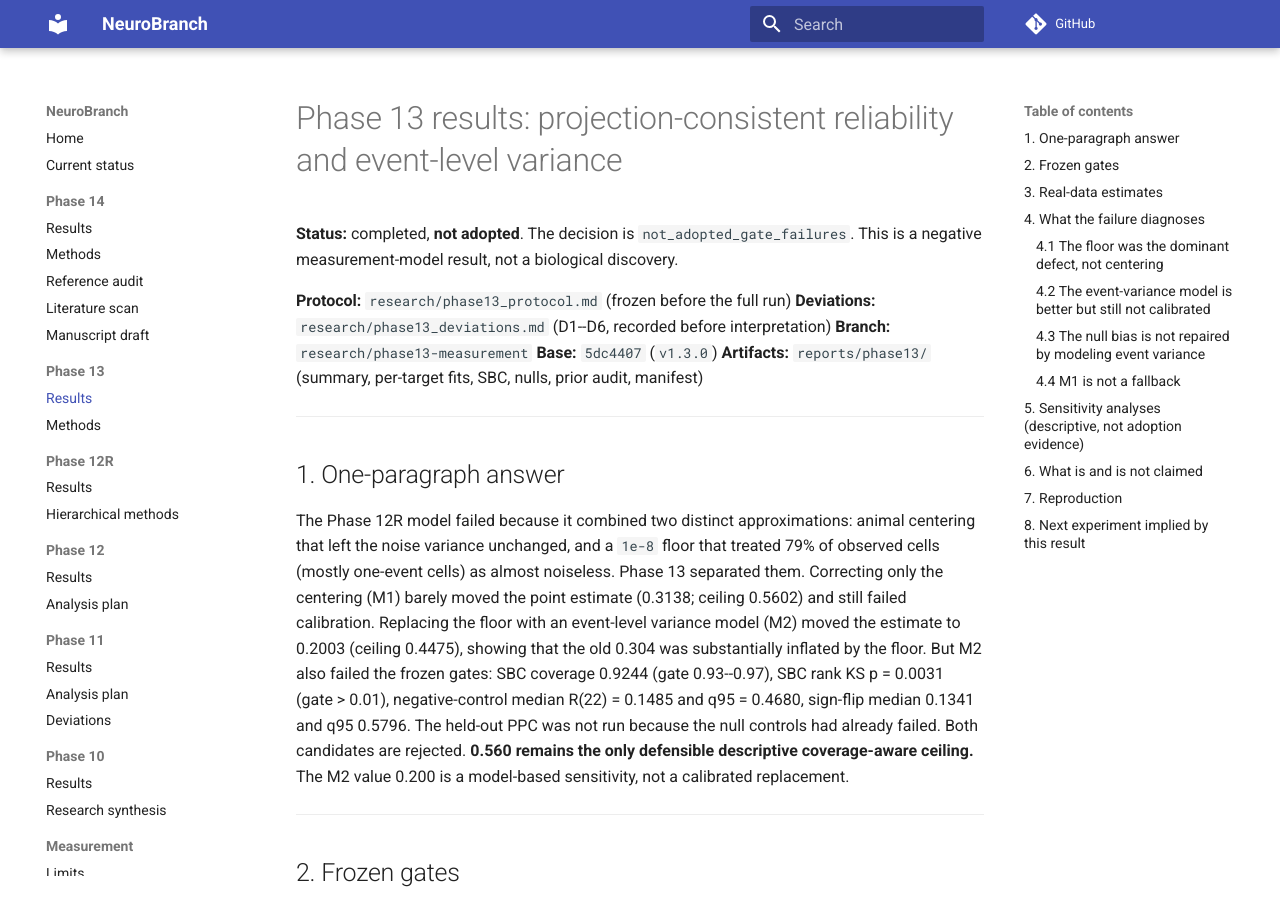
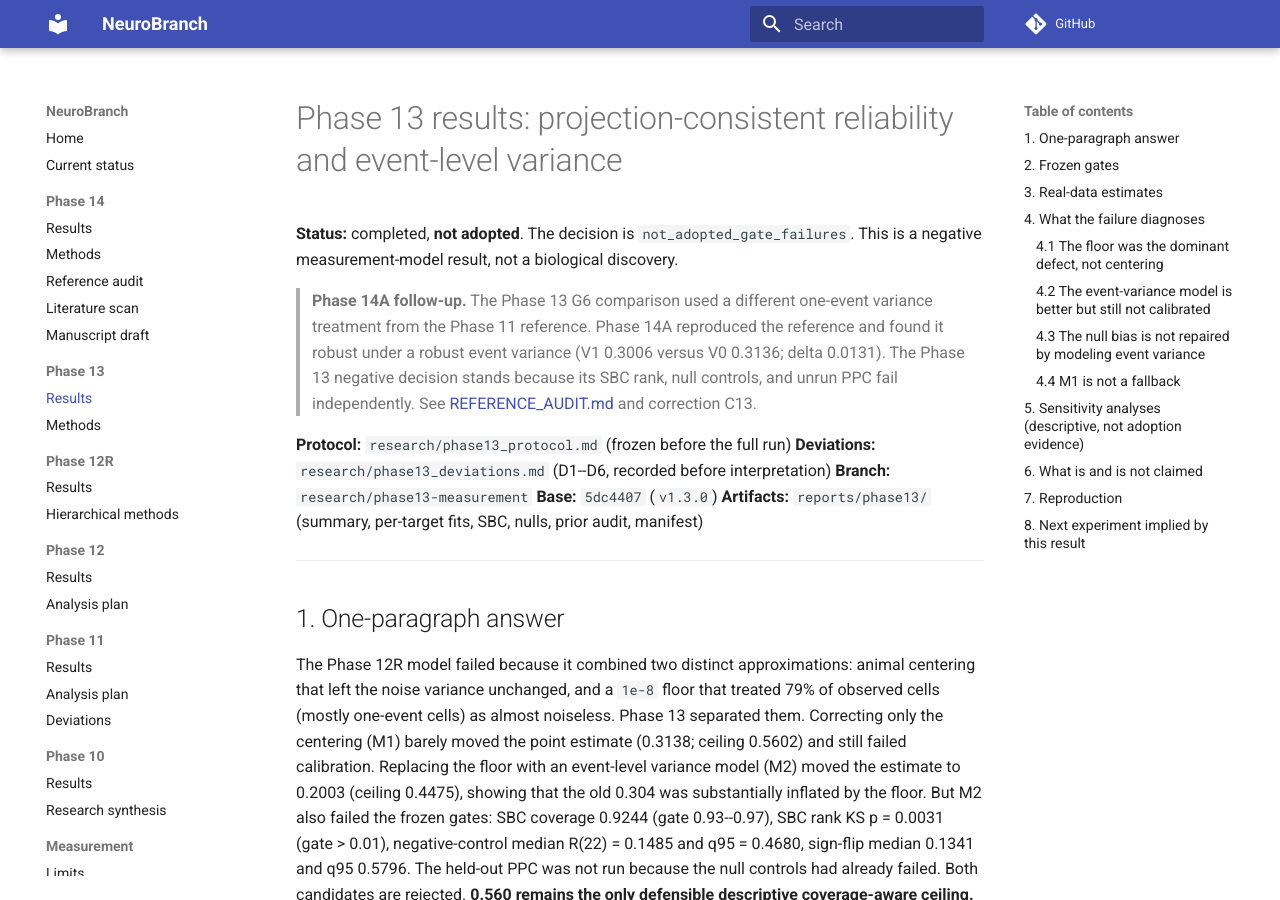
Before and after one commit to toniIepure25/neurobranch-celegans, an MkDocs documentation site: the page built from docs/PHASE13_RESULTS.md, in a window 1280 px wide and 900 px high. Built offline with MkDocs 1.6.1 and Material for MkDocs 9.7.7, drawn with Linux system fonts in a browser that asks for light colours; comment, search, counter and statistics services are not loaded.

Commit message:
docs: link Phase 13 G6 to the Phase 14A audit

```diff
--- a/docs/PHASE13_RESULTS.md
+++ b/docs/PHASE13_RESULTS.md
@@ -3,6 +3,13 @@
 **Status:** completed, **not adopted**. The decision is
 `not_adopted_gate_failures`. This is a negative measurement-model result, not a
 biological discovery.
+
+> **Phase 14A follow-up.** The Phase 13 G6 comparison used a different one-event
+> variance treatment from the Phase 11 reference. Phase 14A reproduced the
+> reference and found it robust under a robust event variance (V1 0.3006 versus
+> V0 0.3136; delta 0.0131). The Phase 13 negative decision stands because its SBC
+> rank, null controls, and unrun PPC fail independently. See
+> [REFERENCE_AUDIT.md](REFERENCE_AUDIT.md) and correction C13.
 
 **Protocol:** `research/phase13_protocol.md` (frozen before the full run)
 **Deviations:** `research/phase13_deviations.md` (D1--D6, recorded before
```
